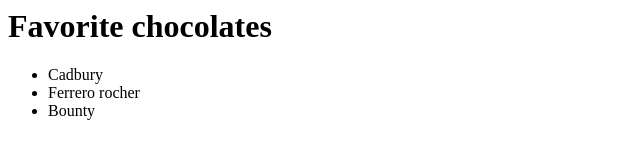
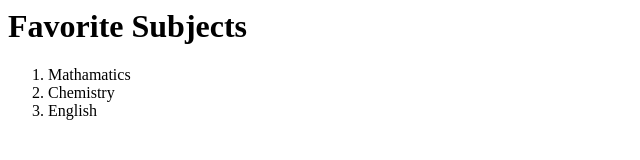
Before and after one commit to nissij0314/Branching-repo02, a plain HTML site: page Feature.html in a window 1280 px wide. Shown: the whole page, without its empty margins (0-640 px from the left). Drawn offline with Linux system fonts and the light colour scheme.

Commit message:
Third Feature

```diff
--- a/Feature.html
+++ b/Feature.html
@@ -3,11 +3,11 @@
       <title>Branching HTML page</title>
 </head>
 <body>
-      <h1>Favorite chocolates</h1>
-      <ul>
-          <li>Cadbury</li>
-          <li>Ferrero rocher</li>
-          <li>Bounty</li>
-      </ul>
+      <h1>Favorite Subjects</h1>
+      <ol>
+          <li>Mathamatics</li>
+          <li>Chemistry</li>
+          <li>English</li>
+      </ol>
 </body>
 </html>
```
